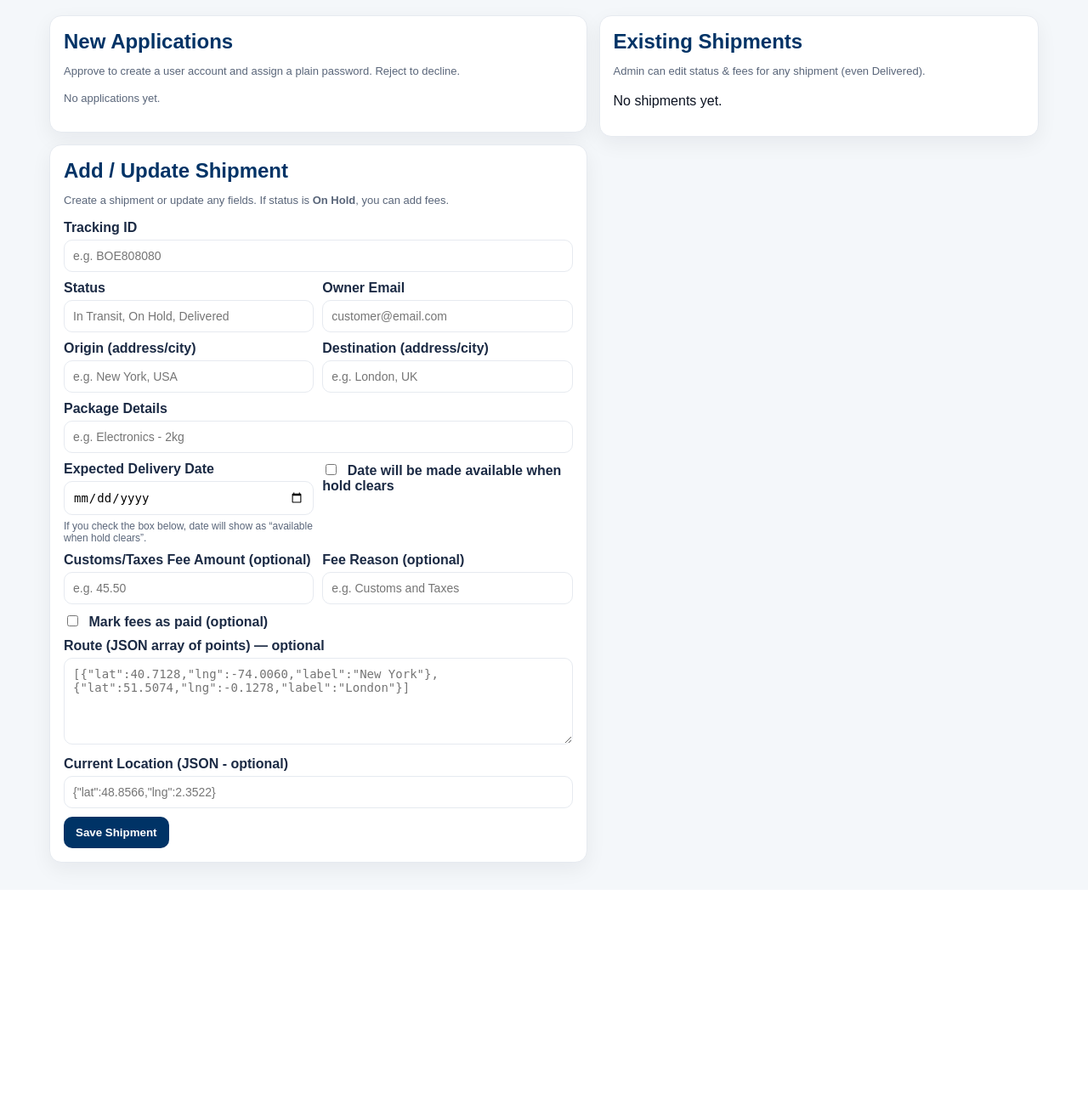
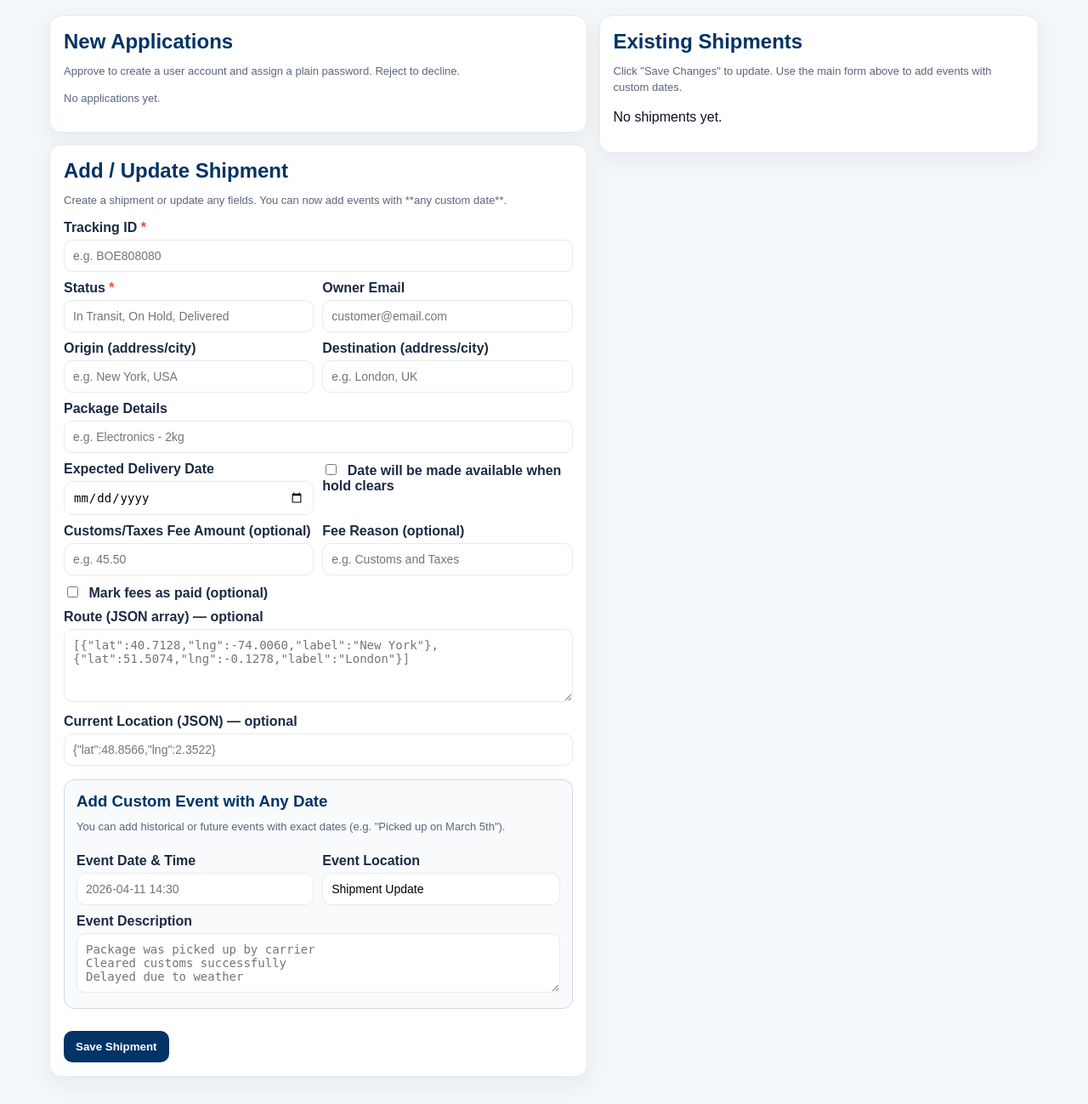
Before and after one commit to derrbdreblove-dot/glopacshipping, a Flask app: template templates/admin.html in a window 1280 px wide. Shown: the part 109-1408 px from the top of the page at 85% size. Before the commit the page ends 1145 px from the top, so only its background shows below. Run offline with Flask 3, Linux system fonts and the light colour scheme; the template is opened without the code that fills it, so the values that code supplies are empty; parts of the project's set-up code (start-up, migrations or seed data) failed here and were passed over.

Commit message:
Update admin.html

```diff
--- a/templates/admin.html
+++ b/templates/admin.html
@@ -134,6 +134,15 @@
       gap:10px;
     }
 
+    /* New styles for custom event section */
+    .custom-event-box {
+      background: #f8fafc;
+      border: 1px solid #d0d9e6;
+      border-radius: 12px;
+      padding: 14px;
+      margin: 16px 0;
+    }
+
     @media (max-width: 980px){
       .grid{grid-template-columns:1fr;}
       .inline-form{grid-template-columns:1fr;}
@@ -169,7 +178,7 @@
   <div class="wrap">
     <div class="grid">
 
-      <!-- LEFT -->
+      <!-- LEFT SIDE -->
       <div>
 
         <!-- Applications -->
@@ -233,18 +242,18 @@
         <div class="card">
           <h2>Add / Update Shipment</h2>
           <p class="muted">
-            Create a shipment or update any fields. If status is <b>On Hold</b>, you can add fees.
+            Create a shipment or update any fields. You can now add events with **any custom date**.
           </p>
 
           <form action="/admin" method="post">
             <input type="hidden" name="form_type" value="shipment">
 
-            <label>Tracking ID</label>
+            <label>Tracking ID <span style="color:#e74c3c;">*</span></label>
             <input type="text" name="tracking_id" required placeholder="e.g. BOE808080">
 
             <div class="two">
               <div>
-                <label>Status</label>
+                <label>Status <span style="color:#e74c3c;">*</span></label>
                 <input type="text" name="status" required placeholder="In Transit, On Hold, Delivered">
               </div>
               <div>
@@ -271,7 +280,6 @@
               <div>
                 <label>Expected Delivery Date</label>
                 <input type="date" name="estimated_delivery">
-                <div class="small">If you check the box below, date will show as “available when hold clears”.</div>
               </div>
               <div>
                 <label>
@@ -281,6 +289,7 @@
               </div>
             </div>
 
+            <!-- Fees Section -->
             <div class="two">
               <div>
                 <label>Customs/Taxes Fee Amount (optional)</label>
@@ -297,23 +306,50 @@
               Mark fees as paid (optional)
             </label>
 
-            <label>Route (JSON array of points) — optional</label>
-            <textarea name="route" rows="5"
+            <!-- Route & Location -->
+            <label>Route (JSON array) — optional</label>
+            <textarea name="route" rows="4"
               placeholder='[{"lat":40.7128,"lng":-74.0060,"label":"New York"}, {"lat":51.5074,"lng":-0.1278,"label":"London"}]'></textarea>
 
-            <label>Current Location (JSON - optional)</label>
+            <label>Current Location (JSON) — optional</label>
             <input type="text" name="current_location" placeholder='{"lat":48.8566,"lng":2.3522}'>
+
+            <!-- ==================== NEW: CUSTOM EVENT SECTION ==================== -->
+            <div class="custom-event-box">
+              <h3 style="margin:0 0 10px 0; color:var(--brand);">Add Custom Event with Any Date</h3>
+              <p class="muted" style="margin-bottom:12px;">You can add historical or future events with exact dates (e.g. "Picked up on March 5th").</p>
+
+              <div class="two">
+                <div>
+                  <label>Event Date & Time</label>
+                  <input type="text" name="custom_event_date"
+                         placeholder="2026-04-11 14:30"
+                         title="Format: YYYY-MM-DD HH:MM">
+                </div>
+                <div>
+                  <label>Event Location</label>
+                  <input type="text" name="custom_event_location"
+                         value="Shipment Update"
+                         placeholder="e.g. Miami Hub, Customs Office">
+                </div>
+              </div>
+
+              <label>Event Description</label>
+              <textarea name="custom_event_description" rows="3"
+                placeholder="Package was picked up by carrier&#10;Cleared customs successfully&#10;Delayed due to weather"></textarea>
+            </div>
+            <!-- ==================== END CUSTOM EVENT ==================== -->
 
             <button class="btn" type="submit">Save Shipment</button>
           </form>
         </div>
       </div>
 
-      <!-- RIGHT: Shipments -->
+      <!-- RIGHT SIDE: Existing Shipments -->
       <div>
         <div class="card">
           <h2>Existing Shipments</h2>
-          <p class="muted">Admin can edit status & fees for any shipment (even Delivered).</p>
+          <p class="muted">Click "Save Changes" to update. Use the main form above to add events with custom dates.</p>
 
           {% if shipments %}
             <ul class="list">
@@ -343,7 +379,6 @@
                         <div class="pill pill-paid">Fees Paid</div>
                       {% endif %}
 
-                      <!-- ✅ UPDATED: Added Open Chat link -->
                       <div class="small" style="margin-top:8px; display:flex; gap:14px; flex-wrap:wrap;">
                         <a href="/track?tracking_id={{ ship.tracking_id }}">View tracking</a>
                         <a href="/admin/chat/{{ ship.tracking_id }}" style="font-weight:900;">Open chat</a>
@@ -355,7 +390,7 @@
                     </form>
                   </div>
 
-                  <!-- INLINE EDIT FORM -->
+                  <!-- Inline Edit Form (kept mostly the same) -->
                   <form action="/admin/update/{{ ship.tracking_id }}" method="post">
                     <div class="inline-form">
                       <div>
@@ -363,25 +398,19 @@
                         <select name="status" required>
                           {% set st = ship.status or "" %}
                           <option value="{{ st }}">{{ st if st else "Choose…" }}</option>
-
                           <option value="Label Created">Label Created</option>
                           <option value="Picked Up">Picked Up</option>
                           <option value="In Transit">In Transit</option>
                           <option value="Arrived at Destination Country">Arrived at Destination Country</option>
-
-                          <!-- ✅ ADDED (as requested) -->
                           <option value="Clearance Update">Clearance Update</option>
                           <option value="Clearance Process Successful">Clearance Process Successful</option>
                           <option value="Awaiting Dispatch">Awaiting Dispatch</option>
-                          <!-- ✅ END ADDED -->
-
                           <option value="Out for Delivery">Out for Delivery</option>
                           <option value="Delivered">Delivered</option>
                           <option value="Delayed">Delayed</option>
                           <option value="On Hold">On Hold</option>
                           <option value="Custom Status">Custom Status</option>
                         </select>
-                        <div class="small">Choose “Custom Status” then type below.</div>
                       </div>
 
                       <div>
```
